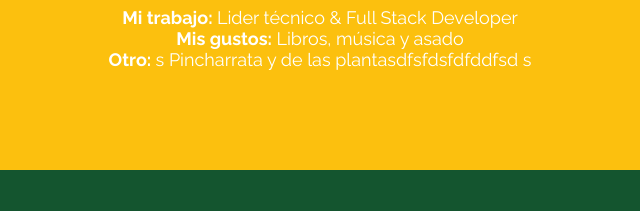
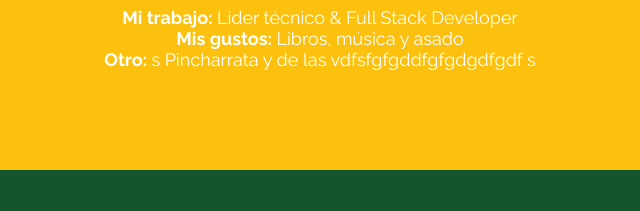
Before and after one commit to leoden01/dwfs32, a plain HTML site: page index.html in a window 1280 px wide. Shown: the part 356-567 px from the top of the page, 320-960 px from the left. Drawn offline with Linux system fonts and the light colour scheme.

Commit message:
dsfggddfg
gfgfdfgfdgdfg

```diff
--- a/index.html
+++ b/index.html
@@ -26,7 +26,7 @@
 			</div>
 			<div class="desc">
 				<label>Otro: </label> s
-				Pincharrata y  de las plantasdfsfdsfdfddfsd  s
+				Pincharrata y  de las vdfsfgfgddfgfgdgdfgdf  s
 			</div>
 		</section>
 
```
